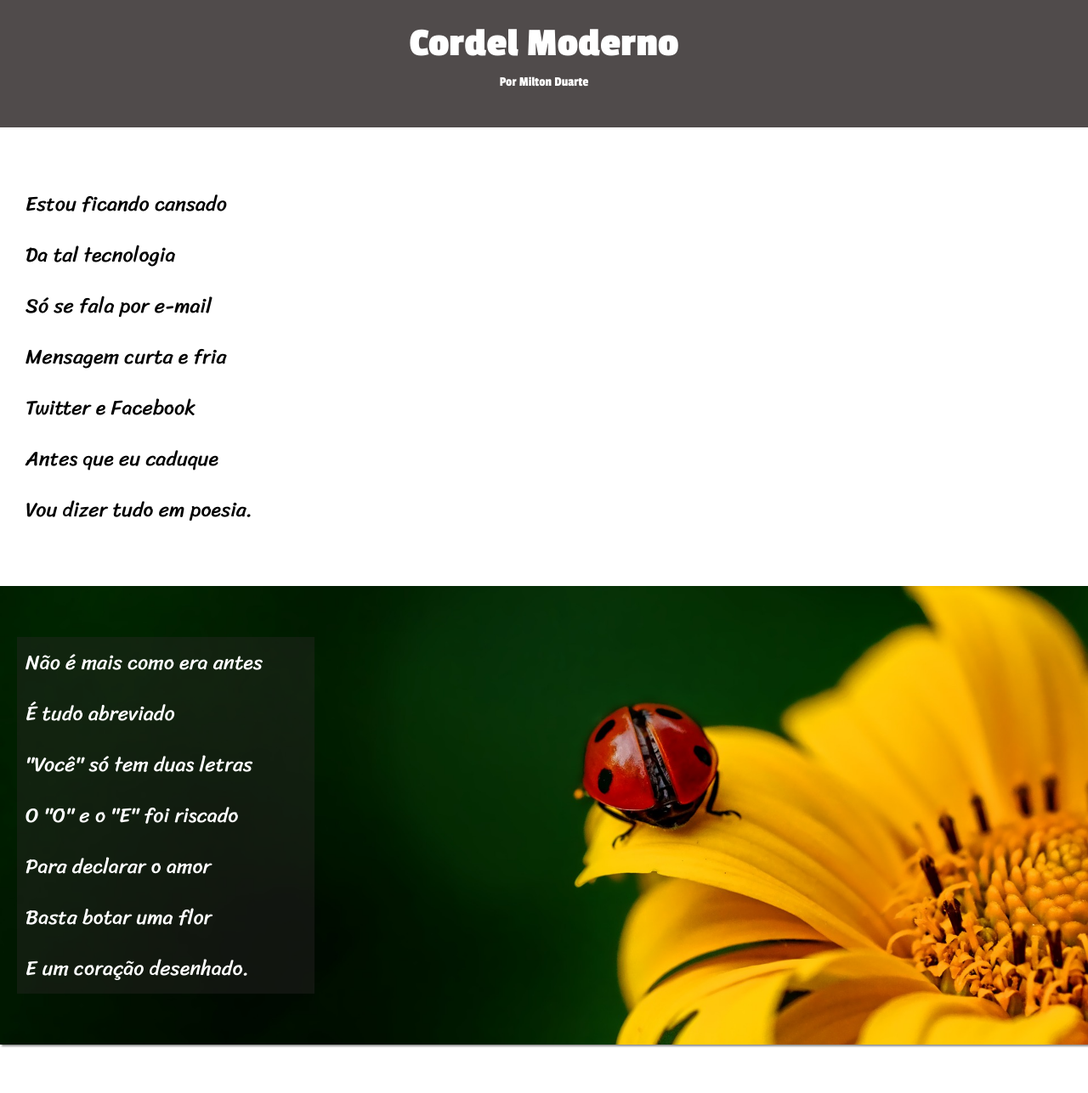
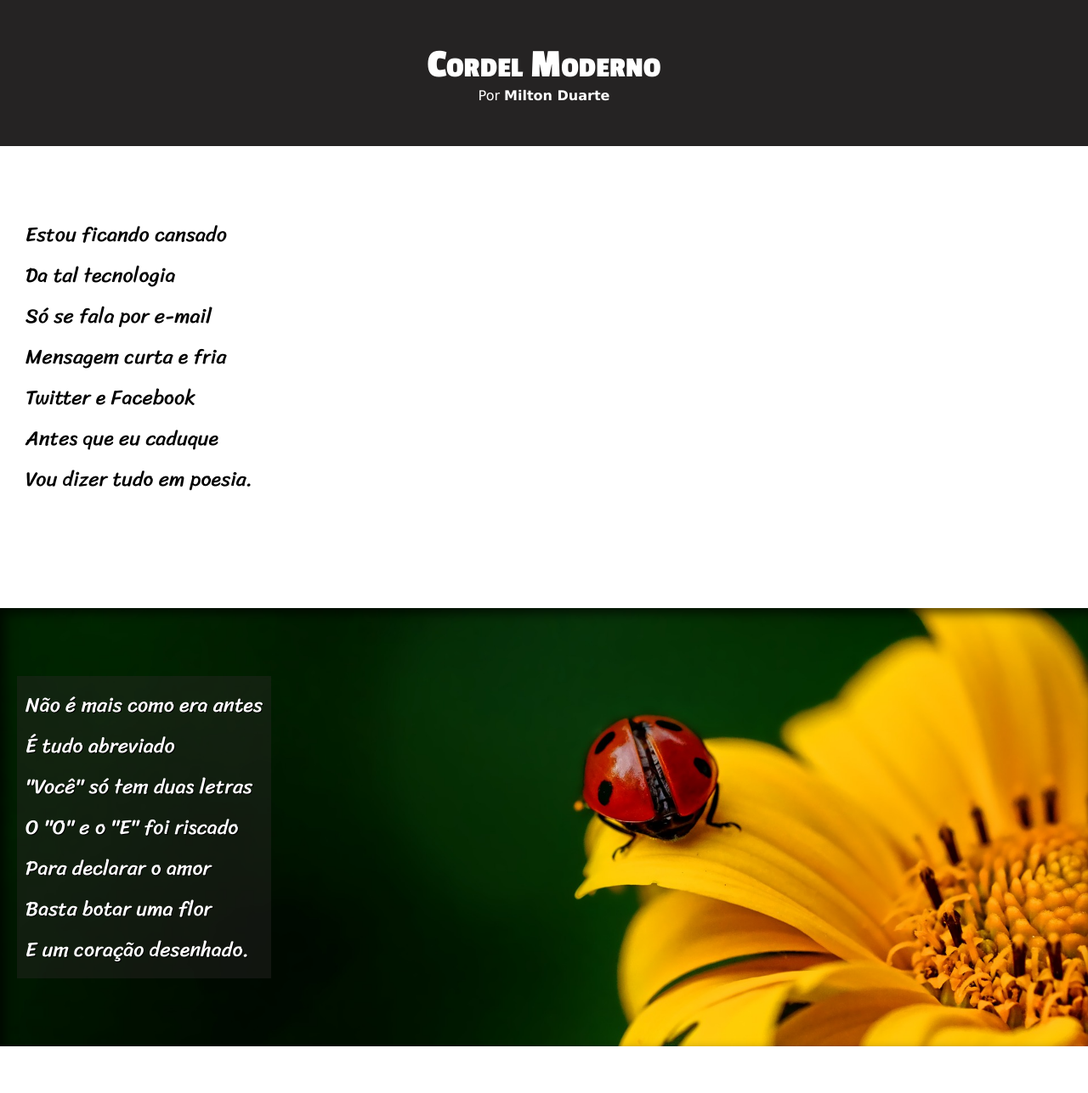
Before and after one commit to paulo-Dk/html_css, a plain HTML site: page desafio012/cordel.html in a window 1280 px wide. Shown: the top 1287 px of the page at 85% size. Drawn offline with Linux system fonts and the light colour scheme.

Commit message:
Atualizar desafio cordel

```diff
--- a/desafio012/style.css
+++ b/desafio012/style.css
@@ -1,6 +1,12 @@
 @charset "UTF-8";
 
 @import url('https://fonts.googleapis.com/css2?family=Passion+One:wght@400;700;900&family=Sriracha&display=swap');
+
+:root {
+    --fonte1: Verdana, Geneva, Tahoma, sans-serif;
+    --fonte2: 'Passion One', cursive;
+    --fonte3: 'Sriracha', cursive;
+}
 
 * {
     padding: 0px;
@@ -8,110 +14,93 @@
     box-sizing: border-box;
 }
 
+html,
 body {
-    height: 100vh;
+    font-family: var(--fonte1);
+    min-height: 100vh;
+    background-color: white;
 }
 
 header {
-    background-color: rgb(80, 75, 75);
-    height: 150px;
+    background-color: rgb(37, 35, 35);
     text-align: center;
-    font-family: "Passion One";
-    font-style: normal;
-    padding: 15px;
     color: white;
-    margin-bottom: 60px;
 }
 
 header>h1 {
+    font-family: var(--fonte2);
     font-size: 3em;
-    padding: 10px 0px;
-    font-weight: bold;
+    padding-top: 50px;
+    font-variant: small-caps;
 }
 
 header>p {
-    font-size: 1em;
-    font-weight: lighter;
+    padding-bottom: 50px;
 }
 
-header a {
+a {
     text-decoration: none;
     color: white;
+    font-weight: bolder;
 }
 
-main {
-    font-family: "Sriracha";
-    font-weight: 400;
-    font-style: normal;
-    font-size: 1.5em;
-    background-color: white;
-    line-height: 2.5em;
+a:hover {
+    text-decoration: underline;
 }
 
-main p {
-    padding: 0px 0px 60px 30px;
-    width: 350px;
+section {
+    font-family: var(--fonte3);
+    font-size: 1.5em;
+    line-height: 2em;
+    padding: 10vh 0vh;
+    line-height: 2em;
+    padding-left: 30px;
 }
 
-@media (max-width:700px) {
-    main {
-        font-size: 1.1em;
-    }
-
-    main p {
-        width: 300px;
-    }
-
-    .imagem p {
-        width: 300px;
-    }
-}
-
-@media (min-width:700px) and (max-width:900px) {
-    main {
-        font-size: 1.3em;
-    }
-
-    main p {
-        width: 350px;
-    }
-
-    .imagem p {
-        width: 350px;
-    }
+section>p {
+    padding-bottom: 2em;
 }
 
 .imagem {
-    padding: 60px 20px;
-    box-shadow: 2px 2px 2px rgba(23, 22, 22, 0.47);
-    margin-bottom: 60px;
+    padding-left: 20px;
+    box-shadow: inset 6px 6px 13px 0px rgba(0, 0, 0, 0.675);
 }
 
 .imagem>p {
     background-color: rgba(46, 40, 40, 0.38);
     color: white;
-    padding-left: 10px;
-    padding-bottom: 0px;
-
+    padding: 10px;
+    display: inline-block;
+    text-shadow: 1px 1px 0px black;
 }
 
 section#img1 {
-    background: azure url(imagens/background001.jpg) center center no-repeat fixed;
+    background: azure url(imagens/background001.jpg) right center no-repeat fixed;
     background-size: cover;
 }
 
 section#img2 {
-    background: azure url(imagens/background002.jpg) center center no-repeat fixed;
+    background: azure url(imagens/background002.jpg) right center no-repeat fixed;
     background-size: cover;
 }
 
+@media (max-width:700px) {
+    section {
+        font-size: 1.3em;
+    }
+
+}
+
+@media (min-width:700px) and (max-width:900px) {
+    section {
+        font-size: 1.4em;
+    }
+
+}
+
 footer {
-    background-color: rgb(80, 75, 75);
-    height: 40px;
+    background-color: rgb(37, 35, 35);
     text-align: center;
-    font-family: "Passion One";
-    font-style: normal;
-    font-weight: lighter;
     padding: 10px;
     color: white;
 }
```
Also changed, not shown: desafio010/index.html (+1 -1 lines).
